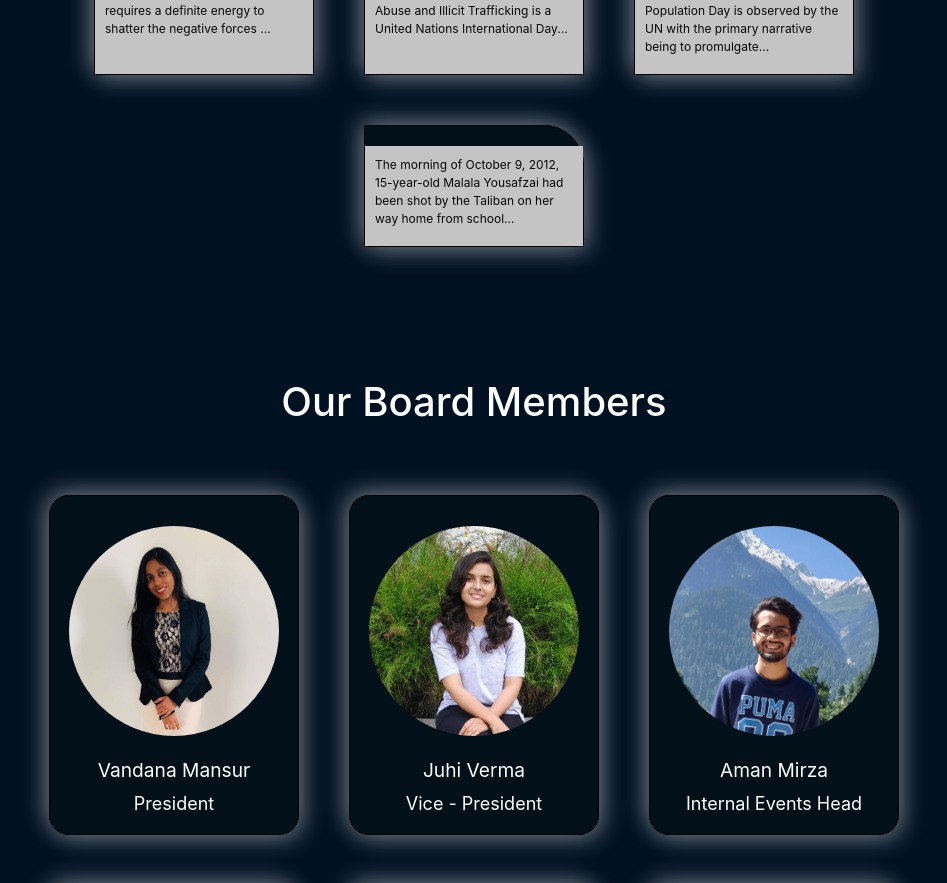
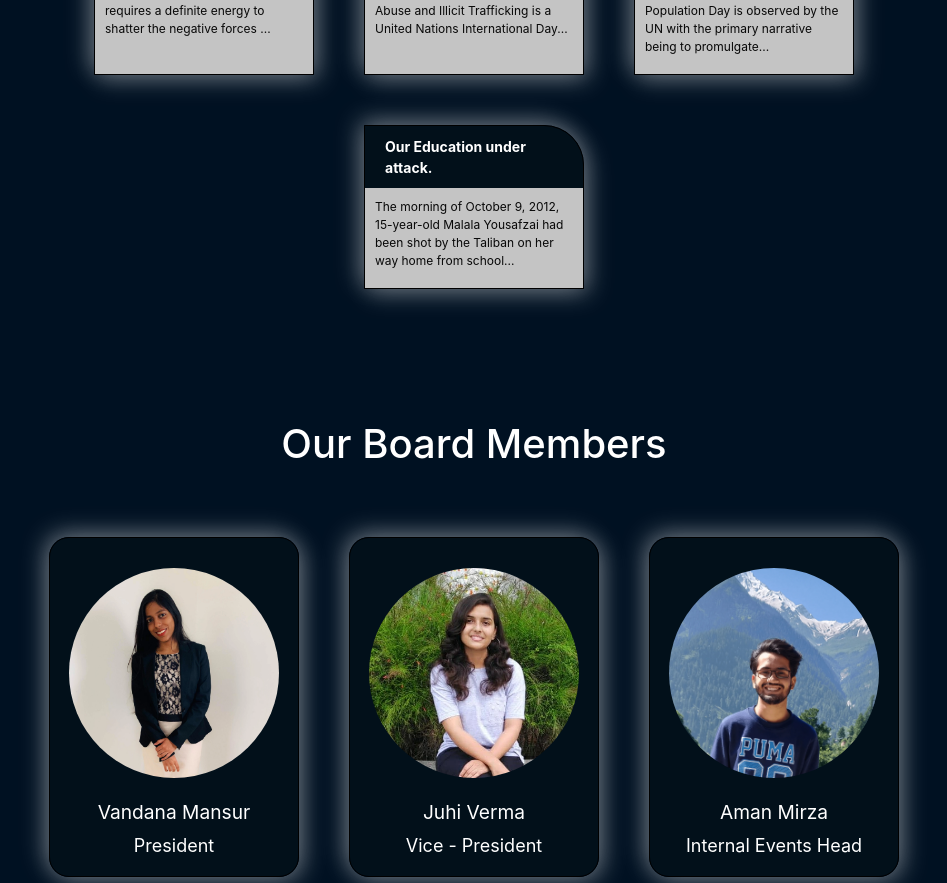
Before and after one commit to ayuda-ngo/website, a React (Create React App) app: page / in a window 1280 px wide. Shown: the part 3960-4843 px from the top of the page, without its empty margins (166-1113 px from the left). Built offline with nearby package versions, Linux system fonts and the light colour scheme; a web font is replaced by a local one.

Commit message:
🔧 Fix Blog title

```diff
--- a/src/information.js
+++ b/src/information.js
@@ -75,6 +75,7 @@ const blogSection = {
       id: 4,
       url:
         "https://medium.com/@ngoayuda/our-education-under-attack-a4ab134ab0a9",
+      title: "Our Education under attack.",
       text:
         "The morning of October 9, 2012, 15-year-old Malala Yousafzai had been shot by the Taliban on her way home from school...",
     },
```
